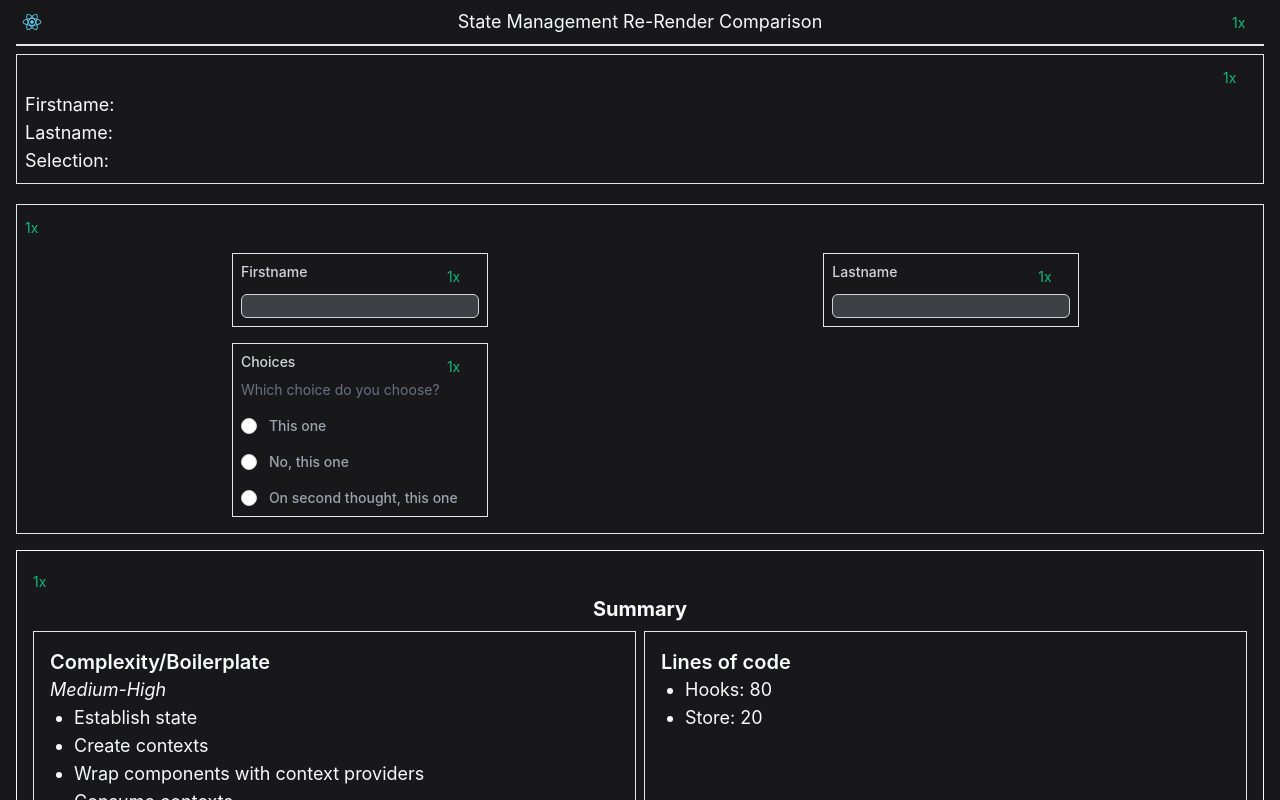
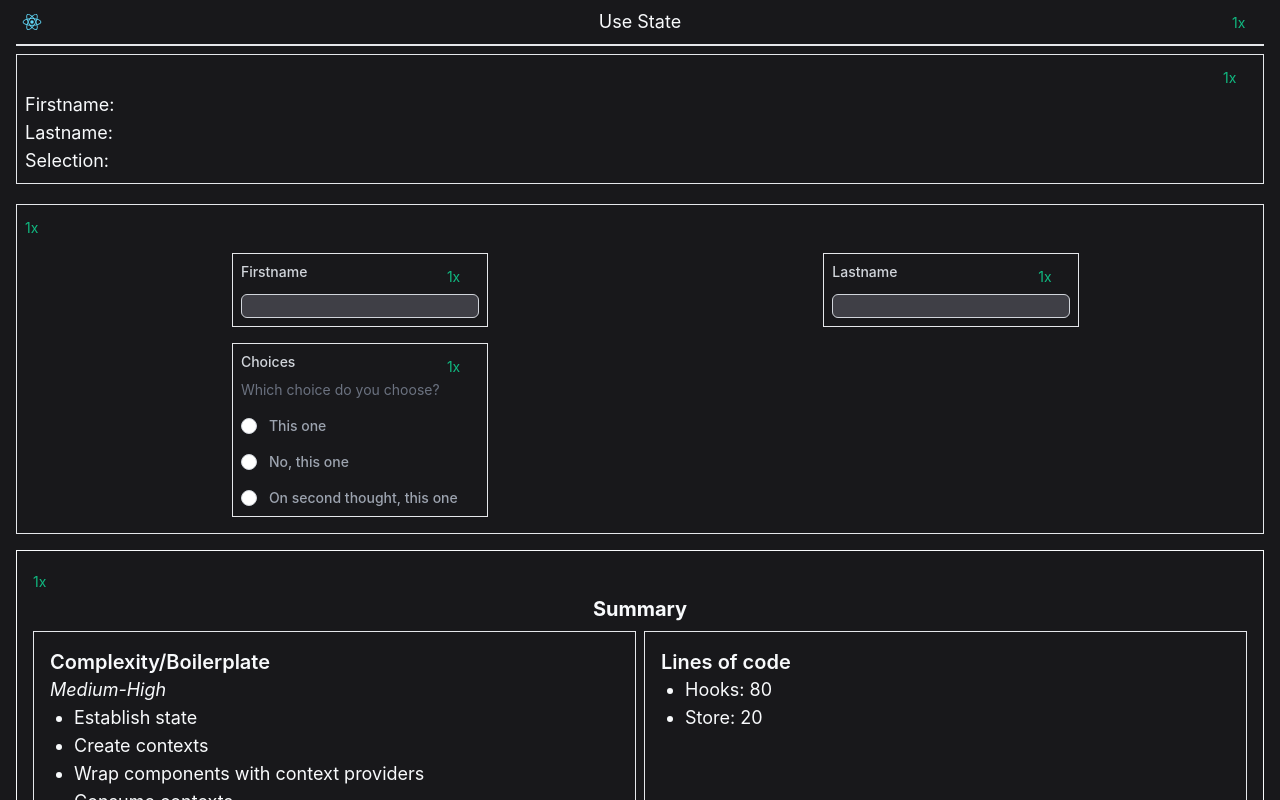
Before and after one commit to jared-lbx/state-management-experiments, a React (Create React App) app: page / in a window 1280 px wide. Shown: the top 800 px of the page. Built offline with nearby package versions, Linux system fonts and the light colour scheme.

Commit message:
change header to include name

```diff
--- a/src/App.js
+++ b/src/App.js
@@ -8,7 +8,7 @@ function App() {
   const [radioInput, setRadioInput] = React.useState("");
   return (
     <div className="container w-9/12 px-4 min-h-screen min-w-full flex flex-col bg-zinc-900 text-slate-50 text-lg p-2">
-      <Header />
+      <Header name={"Use State"} />
       <Summary
         nameInput={nameInput}
         lastnameInput={lastnameInput}
--- a/src/components/Header.jsx
+++ b/src/components/Header.jsx
@@ -1,11 +1,11 @@
 import logo from "../logo.svg";
 import { RenderCounter } from "./";
 
-export function Header() {
+export function Header({ name }) {
   return (
     <nav className="pb-2 mb-2 border-b-2 flex flex-row justify-between items-center">
       <img src={logo} className="w-8" alt="an icon" />
-      <h1>State Management Re-Render Comparison</h1>
+      <h1>{name}</h1>
       <RenderCounter />
     </nav>
   );
```
